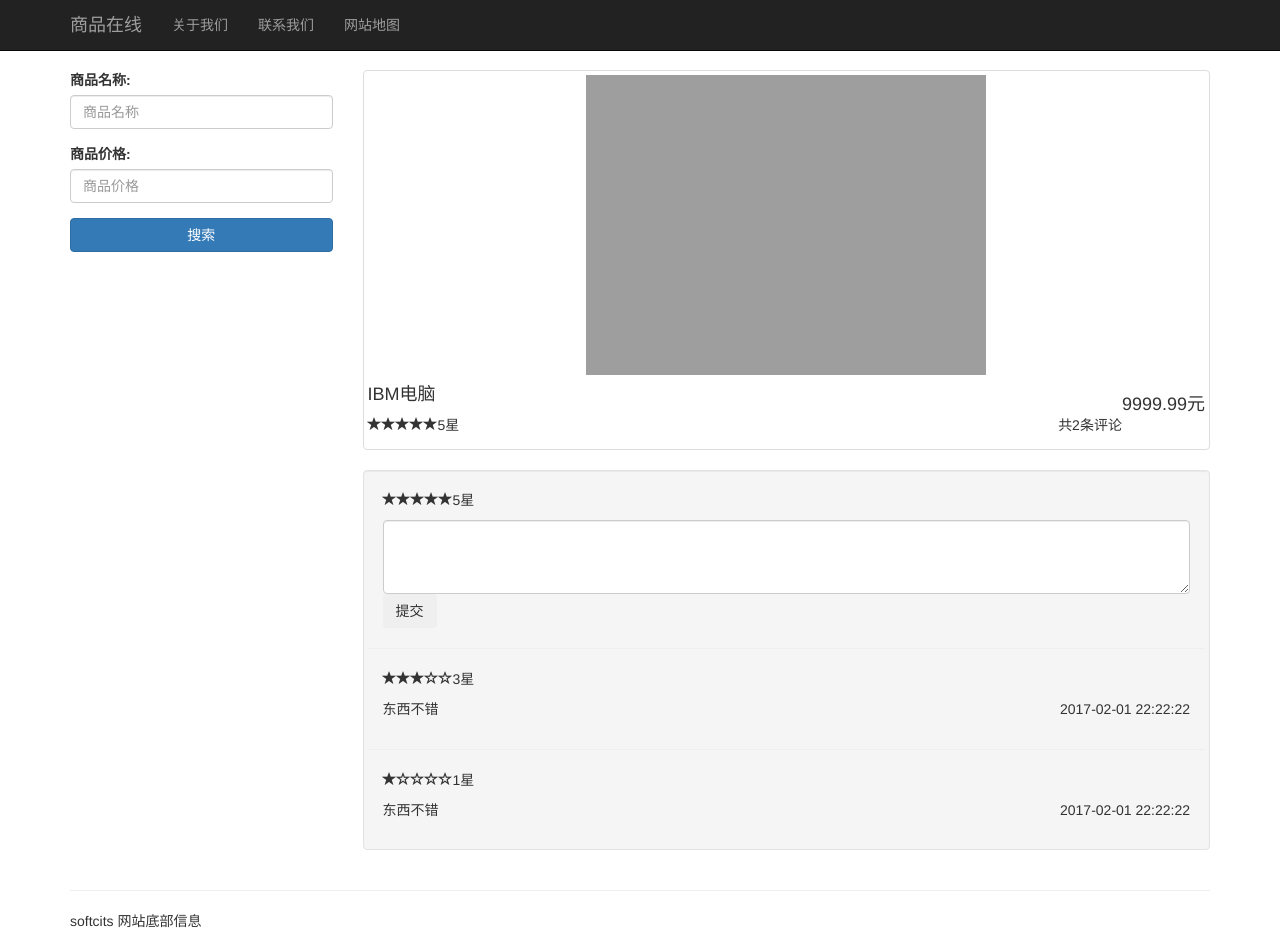
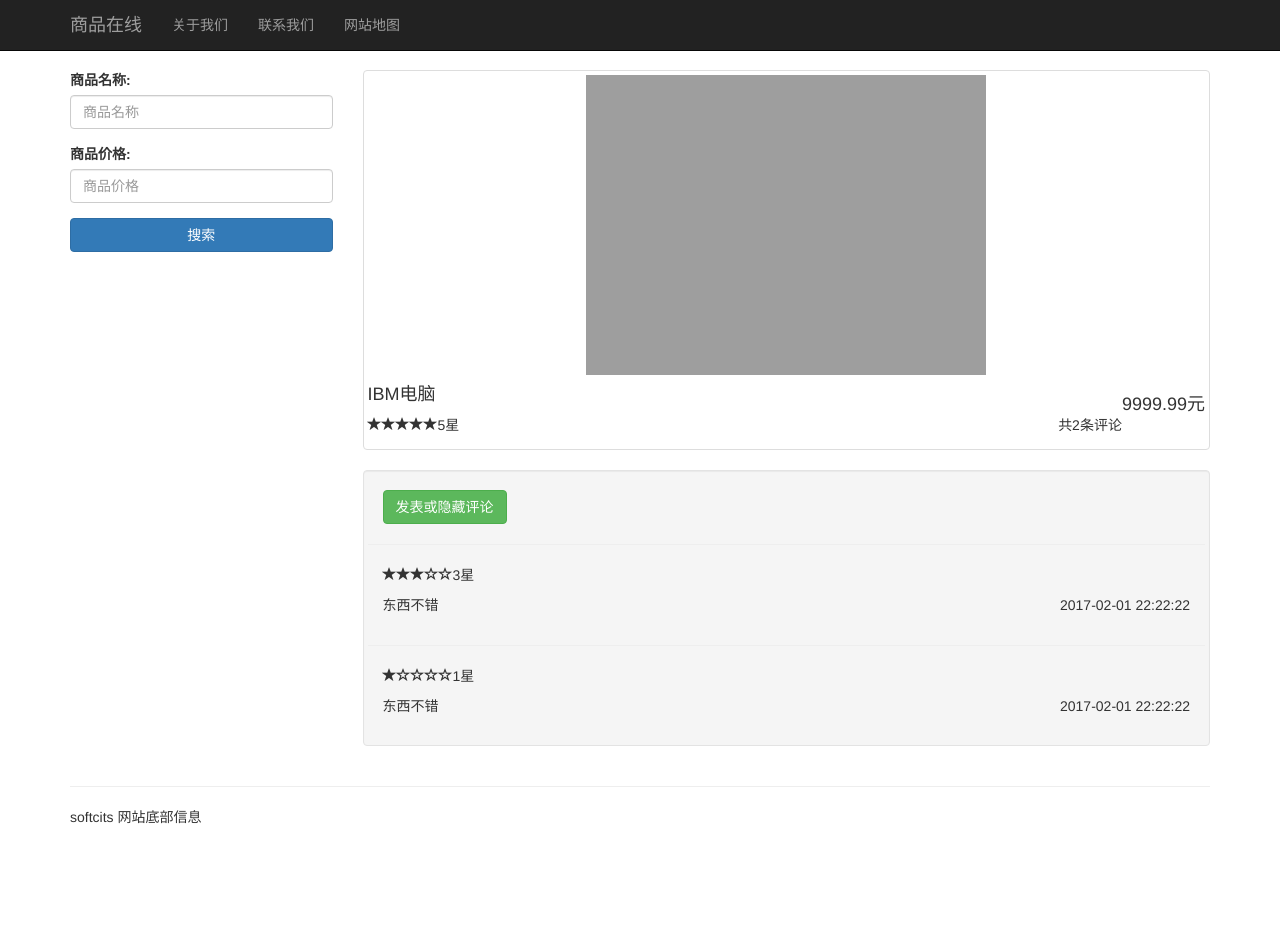
Before and after one commit to juno1985/softcits-pc-portal, an Angular app: page /product/102 in a window 1280 px wide. After the commit the page ends 837 px from the top, so only its background shows below. Built offline with nearby package versions, Linux system fonts and the light colour scheme.

Commit message:
发表评论隐藏或显示功能

```diff
--- a/src/app/product-detail/product-detail.component.html
+++ b/src/app/product-detail/product-detail.component.html
@@ -13,7 +13,11 @@
   </div>
 
   <div class="well">
+    <div>
+      <button class="btn btn-success" (click)="idCommentHidden=!idCommentHidden">发表或隐藏评论</button>
+    </div>
 
+    <div [hidden]="idCommentHidden">
       <div>
           <div><app-stars [readonly]="false" [(rating)]="newRating"></app-stars>
           </div>
@@ -25,7 +29,7 @@
             <button class="btn" (click)="addComment()">提交</button>
           </div>
         </div>
-
+    </div>
     <div class="row" *ngFor="let comment of comments">
       <hr>
       <div class="col-md-12">
--- a/src/app/product-detail/product-detail.component.ts
+++ b/src/app/product-detail/product-detail.component.ts
@@ -15,6 +15,7 @@
     newRating:number = 5;
     //保存评价内容
     newComment:string="";
+    idCommentHidden=true;
   constructor(private routInfo: ActivatedRoute,
               private productService:ProductService) {
 
```
